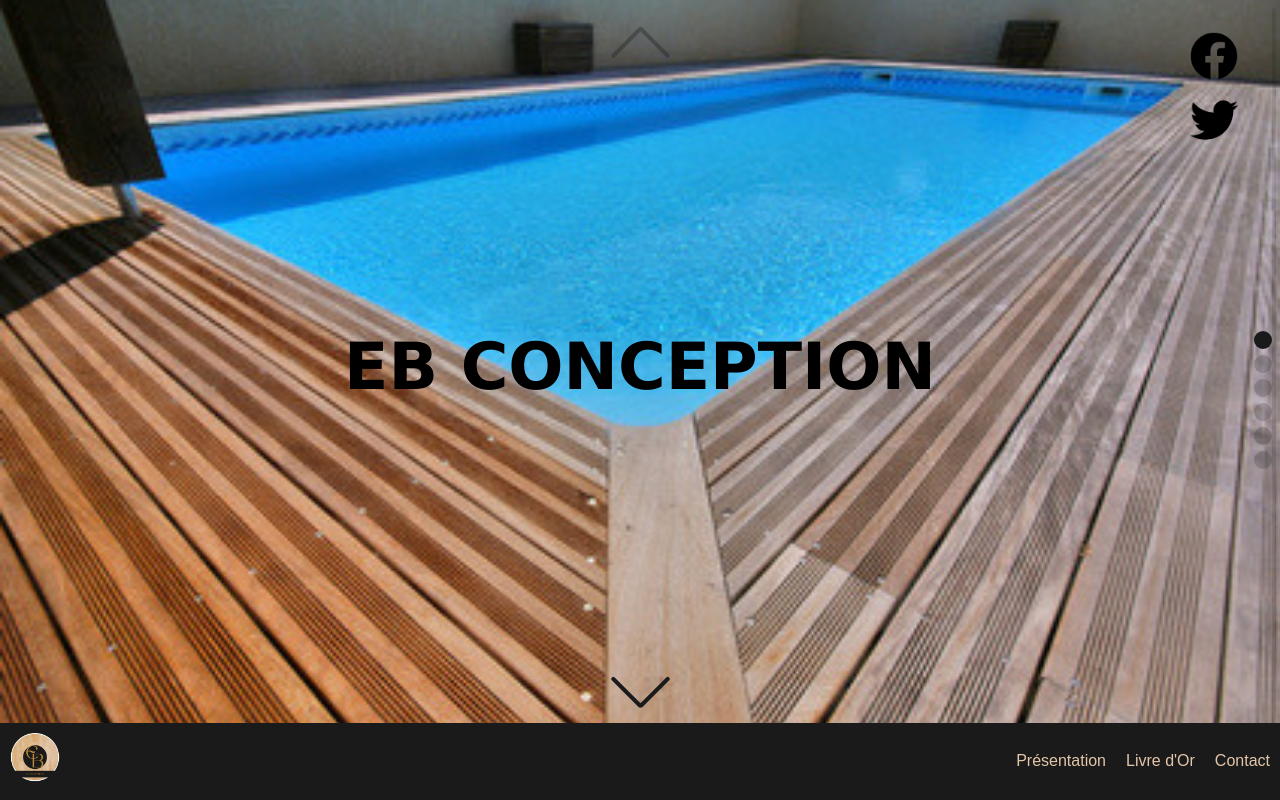
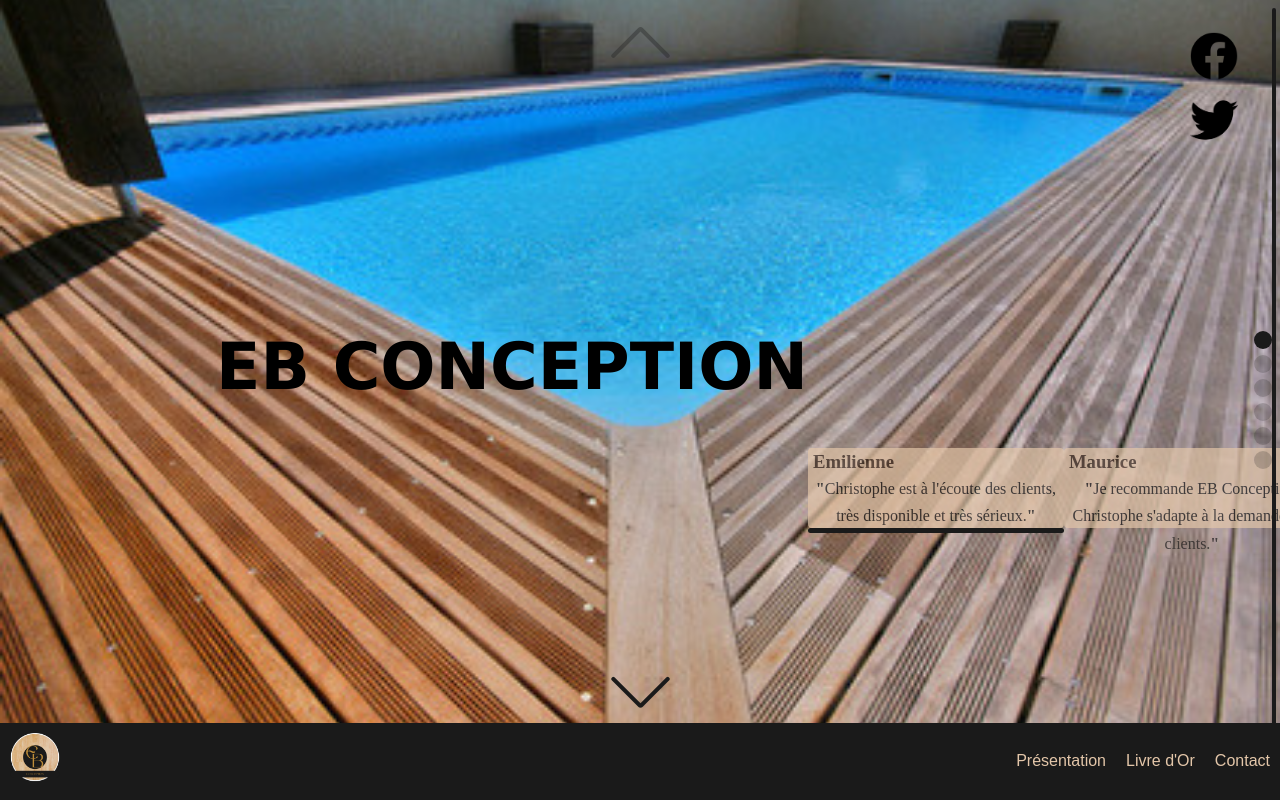
Before and after one commit to WildCodeSchool/2023-03-remote-fr-php-eb-conception, a PHP site: template src/View/Home/index.html.twig in a window 1280 px wide. Run offline with PHP 8.4, Linux system fonts and the light colour scheme; the template is opened without the code that fills it, so the values that code supplies are empty; some libraries are stand-ins or nearby versions.

Commit message:
Ajout du carrousel qui ne fonctionne pas sur la page d'accueil, vu avec jf

```diff
--- a/src/View/Home/index.html.twig
+++ b/src/View/Home/index.html.twig
@@ -7,6 +7,8 @@
 {% block stylesheet %}
 	<link rel="stylesheet" href="https://cdn.jsdelivr.net/npm/swiper@9/swiper-bundle.min.css"/>
 	<link rel="stylesheet" href="/assets/css/home.css"/>
+	<link rel="stylesheet" href="/assets/css/carrousel_home.css"/>
+
 {% endblock %}
 
 {% block content %}
@@ -28,6 +30,25 @@
 						<div class="logoContainer">
 							<img class="logo fb" src="/assets/imgs/fb_logo.png" alt="logo facebook">
 							<img class="logo twitter" src="/assets/imgs/twitter_logo.png" alt="logo twitter">
+						</div>
+
+						<!-- Swiper-home -->
+						<div class="swiper_home mySwiper-home">
+							<div class="swiper-wrapper">
+								<div class="swiper-slide slide-swiper">
+									<h3 class="swiper-title-home">Emilienne</h3>
+									<p class="swiper-comment-home"><b>"</b>Christophe est à l'écoute des clients, très disponible et très sérieux.<b>"</b></p>
+								</div>
+								<div class="swiper-slide slide-swiper">
+									<h3 class="swiper-title-home">Maurice</h3>
+									<p class="swiper-comment-home"><b>"</b>Je recommande EB Conception. Christophe s'adapte à la demande des clients.<b>"</b></p>
+								</div>
+								<div class="swiper-slide slide-swiper">
+									<h3 class="swiper-title-home">Raymonde</h3>
+									<p class="swiper-comment-home"><b>"</b>Très professionnel, les délais du chantier ont été respectés. Les finitions sont parfaites.<b>"</b></p>
+								</div>
+							</div>
+							<div class="swiper-scrollbar"></div>
 						</div>
 
 					</section>
@@ -322,5 +343,7 @@
 		</div>
 	</div>
 </main>{% endblock %}{% block javascript %}
+
 <script src="https://cdn.jsdelivr.net/npm/swiper@9/swiper-bundle.min.js"></script>
-<script src="/assets/js/scriptSwiperIndex.js"></script>{% endblock %}
+<script src="/assets/js/scriptSwiperIndex.js"></script>
+<script src="/assets/js/carrousel_home.js"></script>{% endblock %}
```
Also changed, not shown: public/assets/css/_global.css, public/assets/css/carrousel_home.css (added), public/assets/css/style.css, public/assets/js/carrousel_home.js (added). Lines whose indentation alone changed are shown as unchanged.
